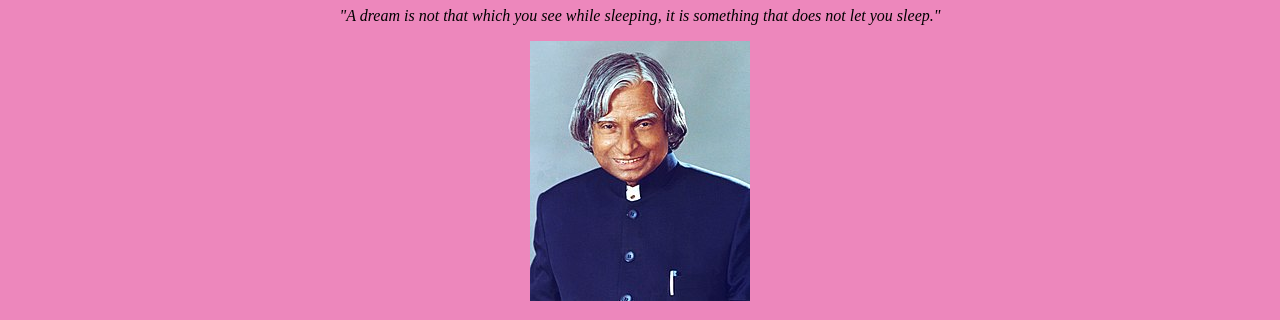
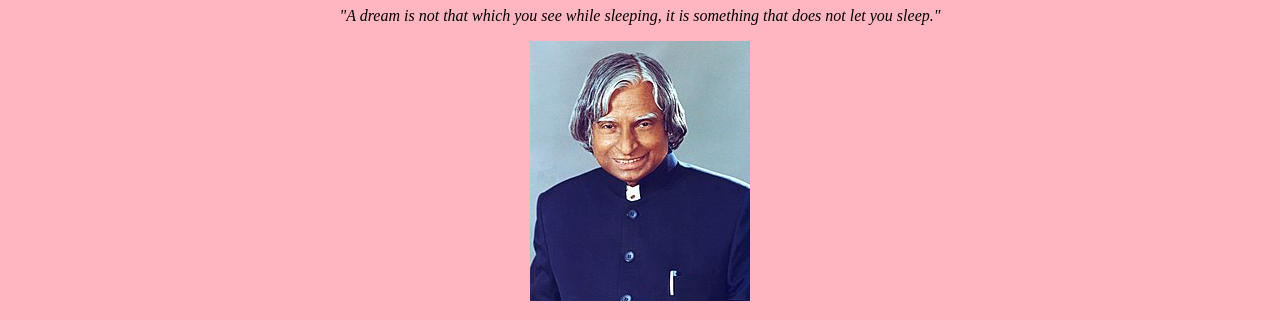
Before and after one commit to srivdivya/trib, a plain HTML site: page index.html in a window 1280 px wide. Shown: the part 73-393 px from the top of the page. Drawn offline with Linux system fonts and the light colour scheme.

Commit message:
Update index.html

```diff
--- a/index.html
+++ b/index.html
@@ -5,7 +5,7 @@
     <meta charset="utf-8" />
     <title>Tribute to Dr.Kalam</title>
 </head>
-<body style = "text-align:center; background-color: #ed87bc;">
+<body style = "text-align:center; background-color: lightpink;">
     <!--Intro-->
     <div class ="intro">
         <h1>A.P.J Abdul Kalam</h1>
```
